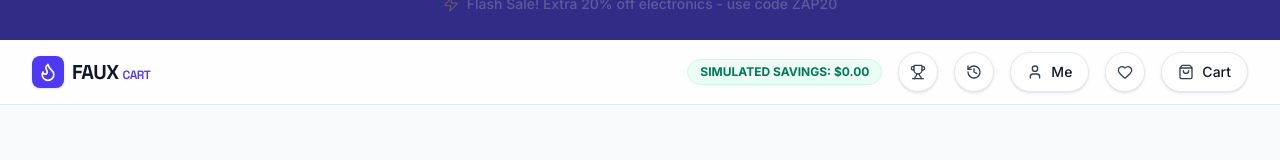
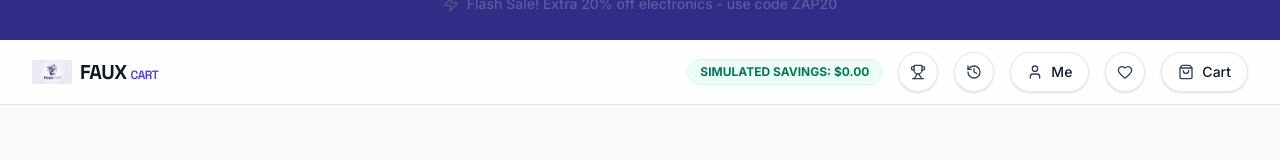
Before and after one commit to JLNerecina/Project-FauxCart, a Next.js app: page / in a window 1280 px wide. Shown: the top 160 px of the page. Built offline with nearby package versions, Linux system fonts and the light colour scheme; no server answers.

Commit message:
feat: replace placeholder logo with custom image
Update header component to use the project logo instead of the fallback icon.

```diff
--- a/components/ShopClient.tsx
+++ b/components/ShopClient.tsx
@@ -17,6 +17,7 @@
 import { BrowsingHistoryDrawer } from './BrowsingHistoryDrawer';
 import { OrderDetailsModal } from './OrderDetailsModal';
 import { motion } from 'motion/react';
+import Image from 'next/image';
 
 export function ShopClient({ initialProducts }: { initialProducts: Product[] }) {
   const [products] = useState<Product[]>(initialProducts);
@@ -230,9 +231,7 @@
       <header id="main-nav" className="sticky top-0 z-30 w-full border-b border-slate-200 bg-white/80 backdrop-blur-md">
         <div className="mx-auto flex h-16 max-w-7xl items-center justify-between px-4 sm:px-6 lg:px-8">
           <div className="flex items-center gap-2">
-            <div className="w-8 h-8 rounded-lg bg-indigo-600 flex items-center justify-center text-white shadow-sm">
-              <Flame className="h-5 w-5" />
-            </div>
+            <Image src="/Logo.png" alt="System Logo" width={40} height={40} className="object-contain" />
             <h1 className="text-xl font-bold tracking-tight text-slate-900 font-display">
               FAUX<span className="text-indigo-600 uppercase text-xs ml-1 font-semibold">Cart</span>
             </h1>
```
